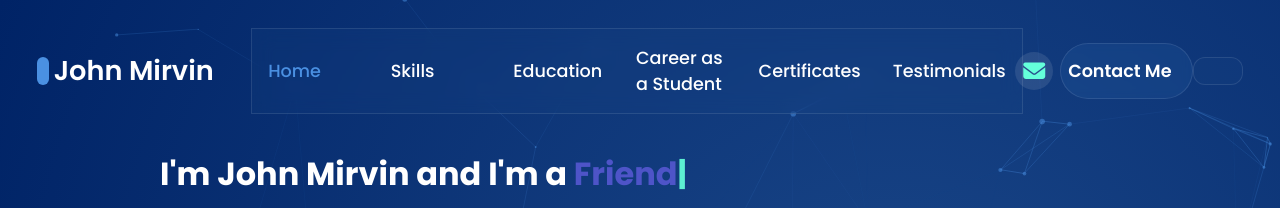
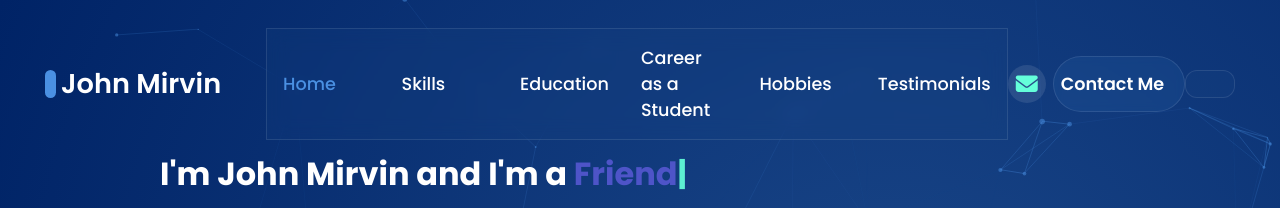
Before and after one commit to JohnMirvinSarte/jmsarte-portfolio, a plain HTML site: page index.html in a window 1280 px wide. Shown: the top 208 px of the page. Drawn offline with nearby package versions, Linux system fonts and the light colour scheme.

Commit message:
Update index.html

```diff
--- a/index.html
+++ b/index.html
@@ -27,7 +27,7 @@
             <a href="SRC/pages/skills.html">Skills</a>
             <a href="SRC/pages/education.html">Education</a>
             <a href="SRC/pages/career.html">Career as a Student</a>
-            <a href="SRC/pages/hobbies.html">Certificates</a>
+            <a href="SRC/pages/hobbies.html">Hobbies</a>
             <a href="SRC/pages/testimonials.html">Testimonials</a>
         </div>
 
```
